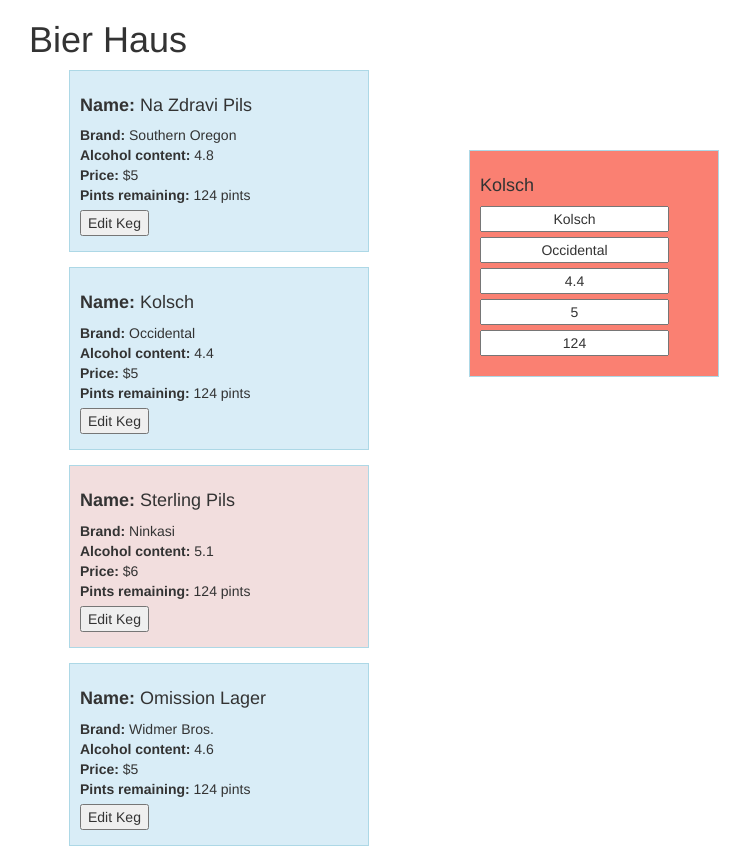
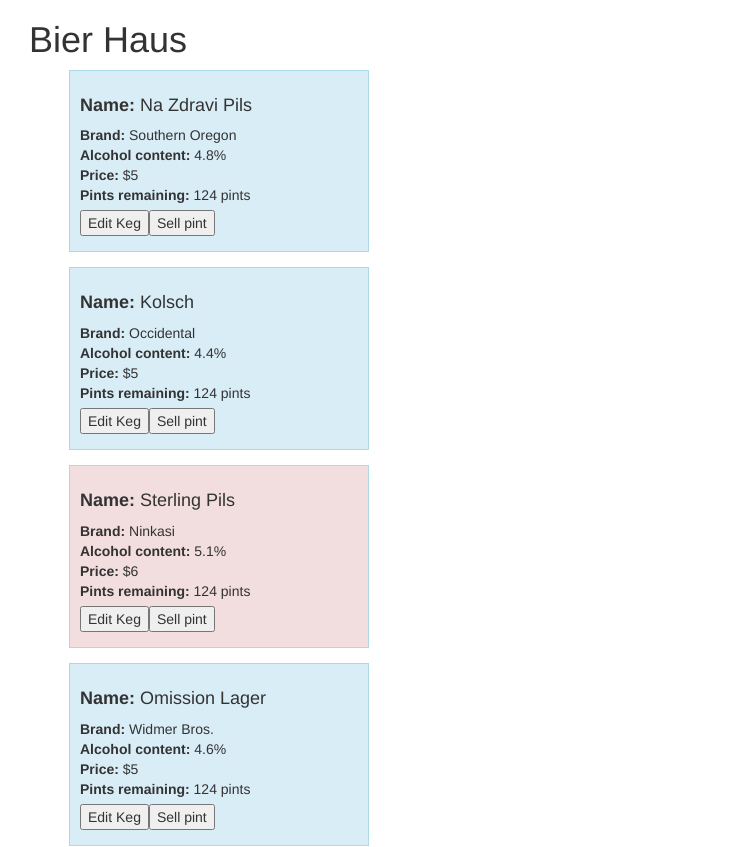
Before and after one commit to mckjoe/Bier-Haus, an Angular app: page / in a window 1280 px wide. Shown: the top 847 px of the page, without its empty margins (41-791 px from the left). Built offline with nearby package versions, Linux system fonts and the light colour scheme.

Commit message:
update tap-room for the edit box to look nicer and to add an edit and done editing button

```diff
--- a/src/app/app.component.html
+++ b/src/app/app.component.html
@@ -2,19 +2,16 @@
   <div id="main">
     <h1>{{title}}</h1>
     <ul>
-      <li [class]="priceColor(currentKeg)" *ngFor="let currentKeg of kegs"><h4><strong>Name:</strong>  {{currentKeg.name}}</h4><strong>Brand:</strong>  {{currentKeg.brand}}<br><strong>Alcohol content: </strong>{{currentKeg.abv}}<br><strong>Price:</strong>  ${{currentKeg.price}}<br><strong>Pints remaining:</strong>  {{currentKeg.pints}} pints<br><button class="editButton" (click)="editKeg(currentKeg)">Edit Keg</button></li>
+      <li [class]="priceColor(currentKeg)" *ngFor="let currentKeg of kegs"><h4><strong>Name:</strong>  {{currentKeg.name}}</h4><strong>Brand:</strong>  {{currentKeg.brand}}<br><strong>Alcohol content: </strong>{{currentKeg.abv}}%<br><strong>Price:</strong>  ${{currentKeg.price}}<br><strong>Pints remaining:</strong>  {{currentKeg.pints}} pints<br><button class="editButton" (click)="editKeg(currentKeg)">Edit Keg</button>  <button (click)="sellPint(currentKeg)">Sell pint</button></li>
     </ul>
   </div>
-  <div id="editForm">
-    <h4>  {{selectedKeg.name}}</h4>
-    <!-- <p><strong>Brand: </strong>{{selectedKeg.brand}}</p>
-    <p><strong>Pints remaining: </strong>{{selectedKeg.pints}} pints</p>
-    <p><strong>Price:</strong>  ${{selectedKeg.price}}</p>
-    <p><strong>Alcohol content:</strong> {{selectedKeg.abv}} ABV</p> -->
+  <div *ngIf="selectedKeg" id="editForm">
+    <h4>{{selectedKeg.name}}</h4>
     <input [(ngModel)]="selectedKeg.name"><br>
     <input [(ngModel)]="selectedKeg.brand"><br>
     <input [(ngModel)]="selectedKeg.abv"><br>
     <input [(ngModel)]="selectedKeg.price">
     <input [(ngModel)]="selectedKeg.pints"><br>
+    <button (click)="finishedEditing()">Done</button>
   </div>
 </div>
--- a/src/app/app.component.ts
+++ b/src/app/app.component.ts
@@ -15,17 +15,25 @@
     new Keg("River Ale", "Deschutes", 4, 5),
     new Keg("Chainbreaker White IPA", "Deschutes", 5.6, 6),
   ];
-  selectedKeg: Keg = this.kegs[1];
+  selectedKeg = null;
 
   editKeg(clickedKeg) {
     this.selectedKeg = clickedKeg;
   }
 
   priceColor(currentKeg) {
-    if (currentKeg.price === 6) {
+    if (currentKeg.price >= 6) {
       return "bg-danger";
-    } else if (currentKeg.price === 5) {
+    } else{
       return "bg-info";
     }
   }
+
+  finishedEditing() {
+  this.selectedKeg = null;
+  }
+
+  sellPint(currentKeg) {
+    currentKeg.pints -= 1;
+  }
 }
```
